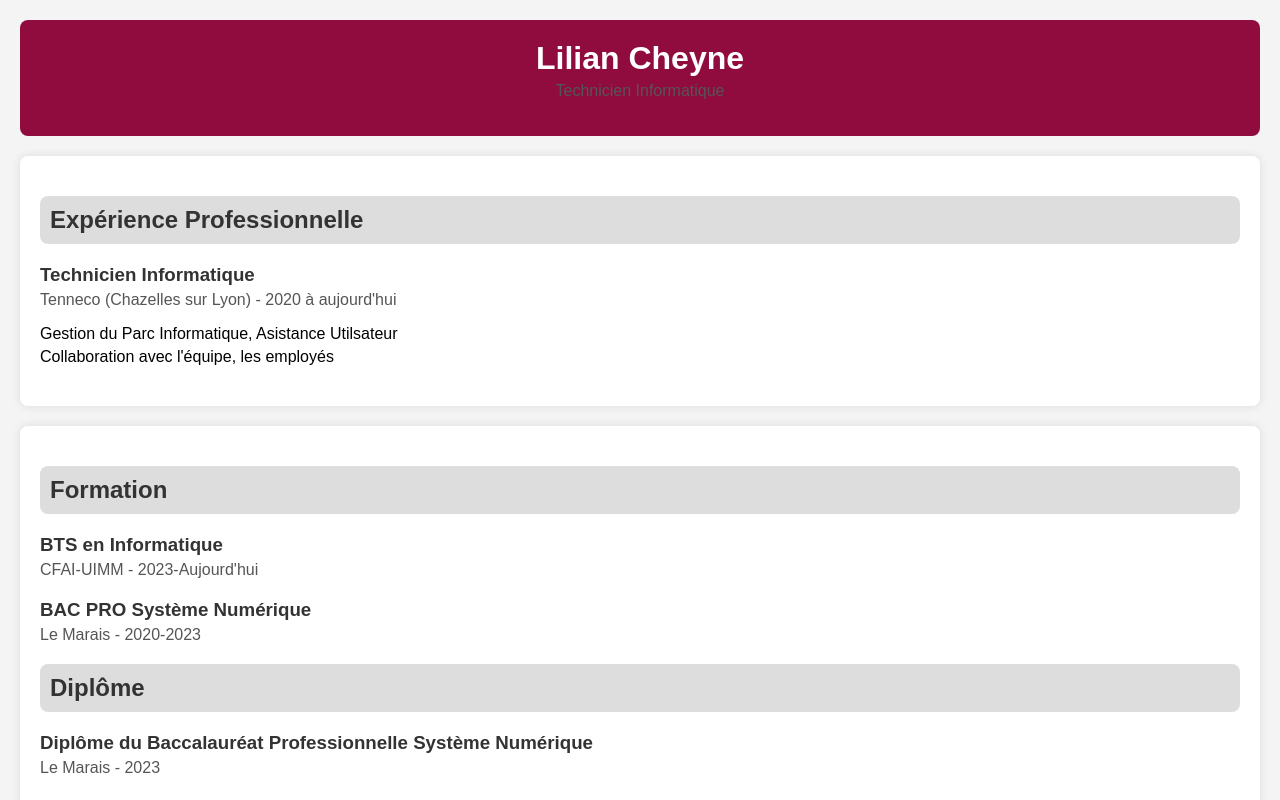
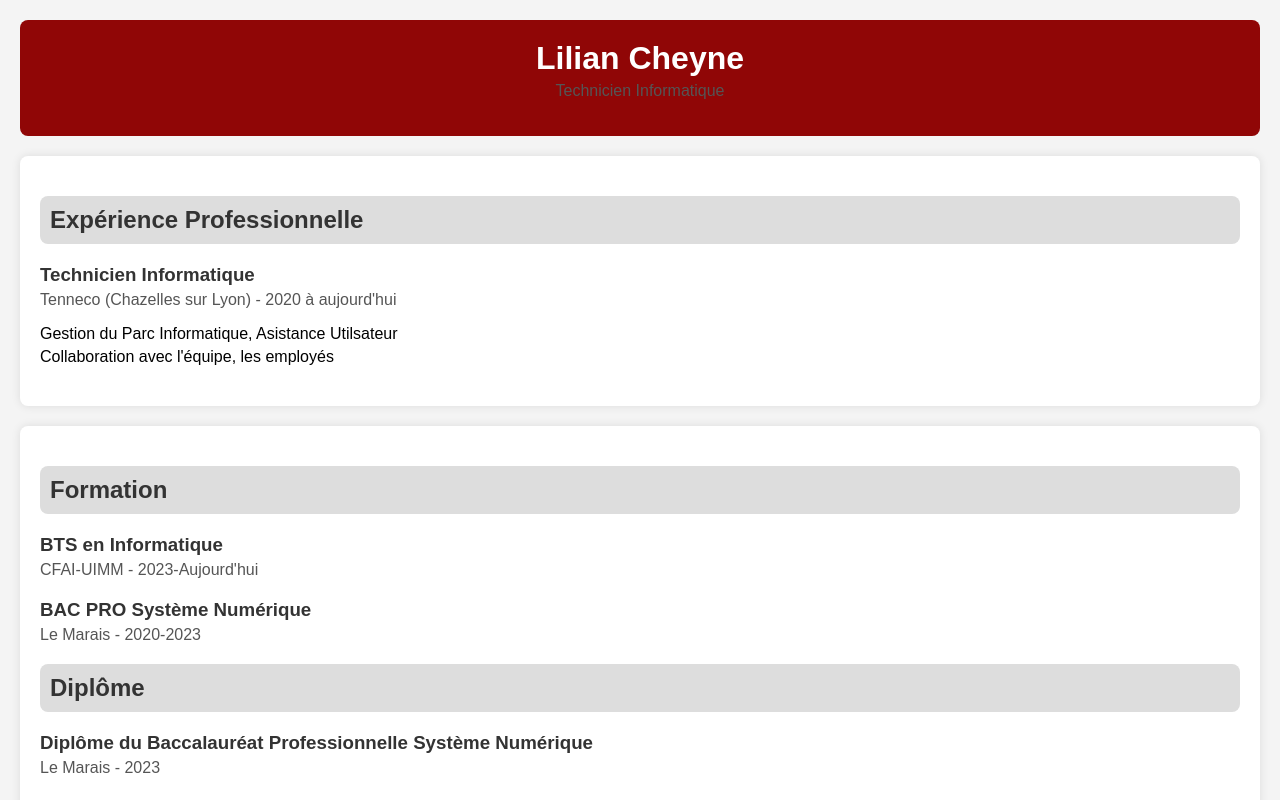
Before and after one commit to lilian42c/cv, a plain HTML site: page index.html in a window 1280 px wide. Shown: the top 800 px of the page. Drawn offline with Linux system fonts and the light colour scheme.

Commit message:
Update styles.css

```diff
--- a/styles.css
+++ b/styles.css
@@ -6,7 +6,7 @@ body {
 
 header {
     text-align: center;
-    background-color: #900C3F;
+    background-color: #900606;
     color: #fff;
     padding: 20px;
     border-radius: 8px;
```
